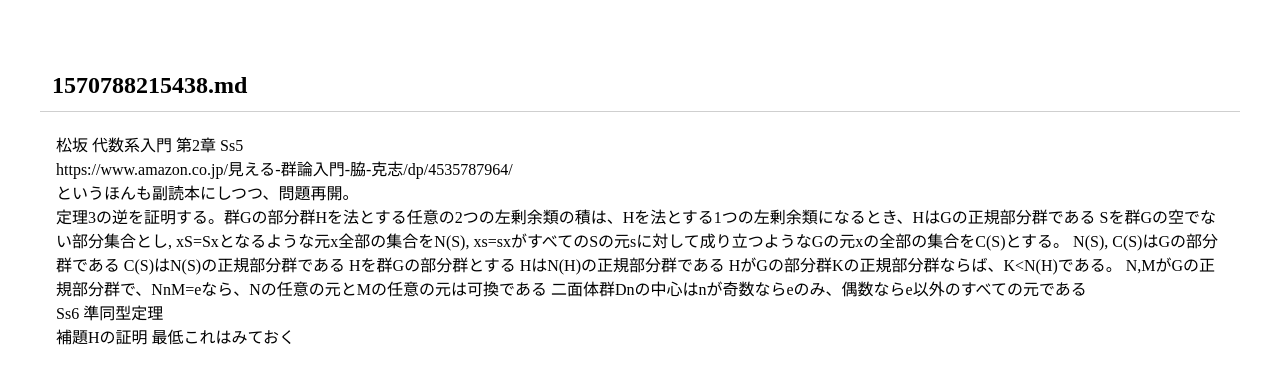
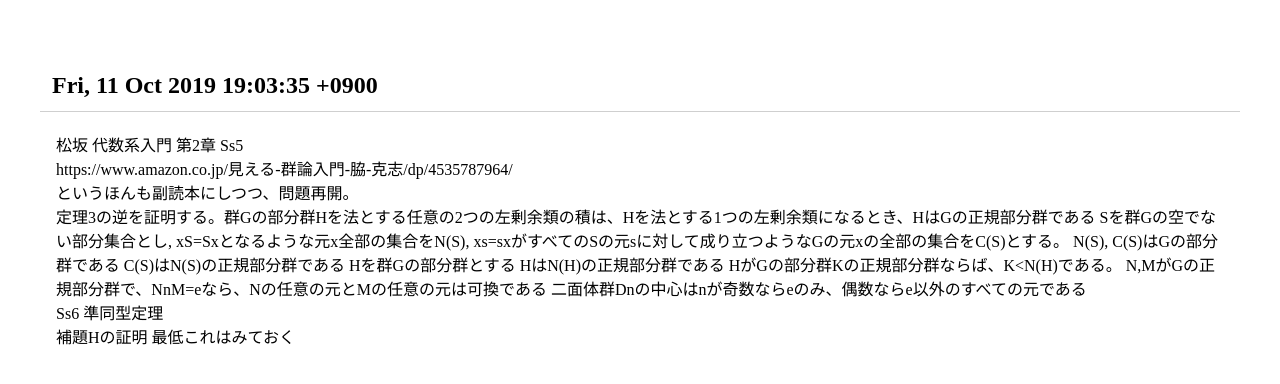
Before and after one commit to f6o/f6o.github.io, a Jekyll site: the page built from zakki.md, in a window 1280 px wide. Shown: the top 384 px of the page. Built offline with Jekyll 4.4.1, drawn with Linux system fonts in a browser that asks for light colours; nearby versions of some CDN libraries; our own code applies the rules of GitHub Pages for plain Markdown files.

Commit message:
auto commit 2019-10-11

```diff
--- a/zakki.md
+++ b/zakki.md
@@ -1,4 +1,4 @@
-## 1570788215438.md
+## Fri, 11 Oct 2019 19:03:35 +0900
 松坂 代数系入門 第2章 Ss5
 
 https://www.amazon.co.jp/見える-群論入門-脇-克志/dp/4535787964/
```
